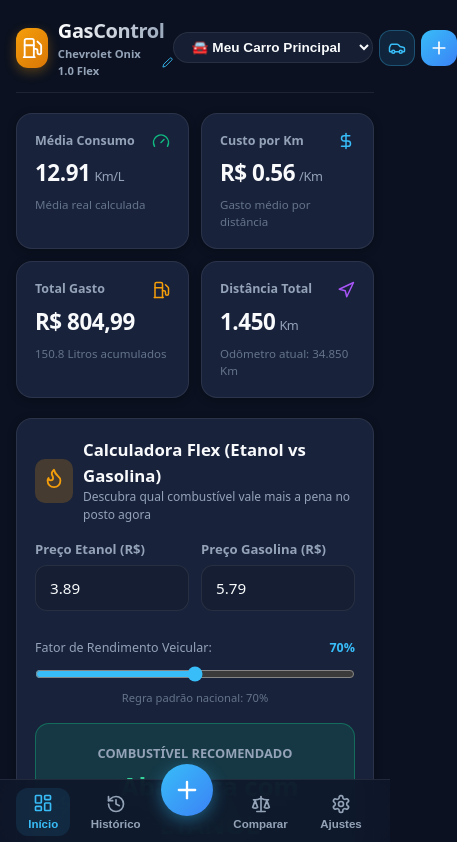
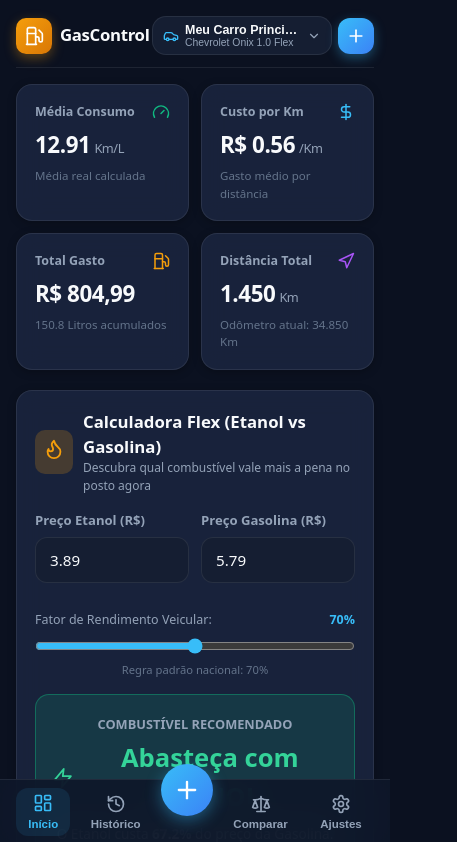
Before and after one commit to erickms11/gas-management, a React (Vite) app: page / in a window 390 px wide. Shown: the top 842 px of the page, 457 px wide, since content can reach past the window. Built offline with nearby package versions, Linux system fonts and the light colour scheme.

Commit message:
feat: redesign header with direct car selector dropdown and mobile-friendly layout

```diff
--- a/src/components/Header.tsx
+++ b/src/components/Header.tsx
@@ -1,5 +1,5 @@
-import React from 'react';
-import { Fuel, Plus, Edit2, Car } from 'lucide-react';
+import React, { useState } from 'react';
+import { Fuel, Plus, ChevronDown, Check, Car, Settings2, Trash2 } from 'lucide-react';
 import { Vehicle } from '../types/fuel';
 
 interface HeaderProps {
@@ -7,7 +7,6 @@ interface HeaderProps {
   activeVehicleId: string;
   onSelectVehicle: (id: string) => void;
   onOpenAddModal: () => void;
-  onOpenExportModal: () => void;
   onOpenVehicleModal: (vehicleToEdit?: Vehicle | null) => void;
 }
 
@@ -16,79 +15,102 @@ export const Header: React.FC<HeaderProps> = ({
   activeVehicleId,
   onSelectVehicle,
   onOpenAddModal,
-  onOpenExportModal,
   onOpenVehicleModal,
 }) => {
+  const [isDropdownOpen, setIsDropdownOpen] = useState(false);
   const activeVehicle = vehicles.find((v) => v.id === activeVehicleId) || vehicles[0];
 
   return (
-    <header className="app-header">
-      <div className="brand">
-        <div className="brand-icon">
-          <Fuel size={22} color="#ffffff" />
+    <>
+      <header
+        style={{
+          display: 'flex',
+          alignItems: 'center',
+          justifyContent: 'space-between',
+          gap: '8px',
+          marginBottom: '16px',
+          paddingBottom: '12px',
+          borderBottom: '1px solid var(--border-color)',
+          position: 'relative',
+        }}
+      >
+        {/* Esquerda: Logo GasControl */}
+        <div style={{ display: 'flex', alignItems: 'center', gap: '8px', flexShrink: 0 }}>
+          <div
+            style={{
+              width: '36px',
+              height: '36px',
+              borderRadius: '10px',
+              background: 'linear-gradient(135deg, #f59e0b, #d97706)',
+              display: 'flex',
+              alignItems: 'center',
+              justifyContent: 'center',
+              boxShadow: '0 4px 12px rgba(245, 158, 11, 0.35)',
+            }}
+          >
+            <Fuel size={20} color="#ffffff" />
           </div>
           <div>
-          <h1 className="brand-title">GasControl</h1>
-          <div style={{ display: 'flex', alignItems: 'center', gap: '6px' }}>
-            <span style={{ fontSize: '0.7rem', color: 'var(--text-muted)', fontWeight: 600 }}>
-              {activeVehicle ? `${activeVehicle.brand} ${activeVehicle.model}` : 'Gestão Veicular'}
+            <span style={{ fontSize: '1.05rem', fontWeight: 800, color: 'var(--text-main)', letterSpacing: '-0.02em', display: 'block', lineHeight: 1.1 }}>
+              GasControl
             </span>
-            {activeVehicle && (
-              <button
-                onClick={() => onOpenVehicleModal(activeVehicle)}
-                style={{
-                  background: 'none',
-                  border: 'none',
-                  padding: 0,
-                  cursor: 'pointer',
-                  color: 'var(--primary)',
-                  display: 'flex',
-                  alignItems: 'center',
-                }}
-                title="Editar este carro"
-              >
-                <Edit2 size={11} />
-              </button>
-            )}
-          </div>
           </div>
         </div>
 
-      <div style={{ display: 'flex', alignItems: 'center', gap: '6px' }}>
-        <select
-          className="vehicle-selector"
-          value={activeVehicleId}
-          onChange={(e) => onSelectVehicle(e.target.value)}
-        >
-          {vehicles.map((v) => (
-            <option key={v.id} value={v.id}>
-              🚘 {v.name}
-            </option>
-          ))}
-        </select>
-
-        {/* Botão para cadastrar novo carro */}
+        {/* Centro / Direita: Carro Ativo (Clicável) + Botão Abastecer */}
+        <div style={{ display: 'flex', alignItems: 'center', gap: '6px', minWidth: 0, flex: 1, justifyContent: 'flex-end' }}>
+          {/* Botão do Carro: Clicar abre a lista de carros para trocar, editar ou cadastrar novo */}
           <button
-          onClick={() => onOpenVehicleModal(null)}
+            type="button"
+            onClick={() => setIsDropdownOpen(!isDropdownOpen)}
             style={{
-            background: 'rgba(56, 189, 248, 0.12)',
-            border: '1px solid rgba(56, 189, 248, 0.3)',
-            borderRadius: '12px',
-            width: '36px',
-            height: '36px',
               display: 'flex',
               alignItems: 'center',
-            justifyContent: 'center',
-            color: 'var(--primary)',
+              gap: '6px',
+              background: 'var(--bg-surface)',
+              border: isDropdownOpen ? '1px solid var(--primary)' : '1px solid var(--border-color)',
+              borderRadius: '14px',
+              padding: '6px 10px',
+              color: 'var(--text-main)',
               cursor: 'pointer',
+              maxWidth: '180px',
+              textAlign: 'left',
+              transition: 'all 0.2s',
             }}
-          title="Cadastrar Novo Carro"
+            title="Clique para trocar ou gerenciar veículos"
           >
-          <Car size={18} />
+            <Car size={16} color="var(--primary)" style={{ flexShrink: 0 }} />
+            <div style={{ minWidth: 0, overflow: 'hidden' }}>
+              <div
+                style={{
+                  fontSize: '0.78rem',
+                  fontWeight: 700,
+                  whiteSpace: 'nowrap',
+                  overflow: 'hidden',
+                  textOverflow: 'ellipsis',
+                  color: 'var(--text-main)',
+                }}
+              >
+                {activeVehicle ? activeVehicle.name : 'Meu Carro'}
+              </div>
+              <div
+                style={{
+                  fontSize: '0.65rem',
+                  color: 'var(--text-muted)',
+                  whiteSpace: 'nowrap',
+                  overflow: 'hidden',
+                  textOverflow: 'ellipsis',
+                }}
+              >
+                {activeVehicle ? `${activeVehicle.brand} ${activeVehicle.model}` : 'Selecione'}
+              </div>
+            </div>
+            <ChevronDown size={14} color="var(--text-muted)" style={{ flexShrink: 0, marginLeft: '2px' }} />
           </button>
 
-        {/* Botão de novo abastecimento */}
+          {/* Botão Novo Abastecimento rápido */}
           <button
+            type="button"
             onClick={onOpenAddModal}
             style={{
               background: 'var(--primary-gradient)',
@@ -99,8 +121,10 @@ export const Header: React.FC<HeaderProps> = ({
               display: 'flex',
               alignItems: 'center',
               justifyContent: 'center',
-            color: '#fff',
+              color: '#ffffff',
               cursor: 'pointer',
+              flexShrink: 0,
+              boxShadow: '0 4px 12px rgba(56, 189, 248, 0.35)',
             }}
             title="Novo Abastecimento"
           >
@@ -108,5 +132,141 @@ export const Header: React.FC<HeaderProps> = ({
           </button>
         </div>
       </header>
+
+      {/* Menu Dropdown de Seleção / Edição do Carro */}
+      {isDropdownOpen && (
+        <div
+          onClick={() => setIsDropdownOpen(false)}
+          style={{
+            position: 'fixed',
+            top: 0,
+            left: 0,
+            right: 0,
+            bottom: 0,
+            background: 'rgba(0, 0, 0, 0.4)',
+            zIndex: 150,
+          }}
+        >
+          <div
+            onClick={(e) => e.stopPropagation()}
+            style={{
+              position: 'absolute',
+              top: '65px',
+              right: '16px',
+              width: 'calc(100vw - 32px)',
+              maxWidth: '340px',
+              background: '#151e32',
+              border: '1px solid var(--border-color)',
+              borderRadius: '16px',
+              boxShadow: '0 10px 30px rgba(0,0,0,0.5)',
+              padding: '12px',
+              display: 'flex',
+              flexDirection: 'column',
+              gap: '6px',
+              zIndex: 151,
+            }}
+          >
+            <div style={{ fontSize: '0.75rem', fontWeight: 700, color: 'var(--text-muted)', padding: '4px 6px', textTransform: 'uppercase' }}>
+              Selecione ou Edite o Veículo
+            </div>
+
+            {/* Lista dos veículos já cadastrados */}
+            <div style={{ display: 'flex', flexDirection: 'column', gap: '4px', maxHeight: '240px', overflowY: 'auto' }}>
+              {vehicles.map((v) => {
+                const isSelected = v.id === activeVehicleId;
+                return (
+                  <div
+                    key={v.id}
+                    style={{
+                      display: 'flex',
+                      alignItems: 'center',
+                      justifyContent: 'space-between',
+                      padding: '8px 10px',
+                      borderRadius: '10px',
+                      background: isSelected ? 'rgba(56, 189, 248, 0.12)' : 'transparent',
+                      border: isSelected ? '1px solid rgba(56, 189, 248, 0.3)' : '1px solid transparent',
+                    }}
+                  >
+                    {/* Clique para selecionar o carro ativo */}
+                    <div
+                      onClick={() => {
+                        onSelectVehicle(v.id);
+                        setIsDropdownOpen(false);
+                      }}
+                      style={{
+                        flex: 1,
+                        cursor: 'pointer',
+                        display: 'flex',
+                        alignItems: 'center',
+                        gap: '8px',
+                      }}
+                    >
+                      <Car size={16} color={isSelected ? 'var(--primary)' : 'var(--text-muted)'} />
+                      <div>
+                        <div style={{ fontSize: '0.85rem', fontWeight: 700, color: isSelected ? 'var(--primary)' : 'var(--text-main)' }}>
+                          {v.name}
+                        </div>
+                        <div style={{ fontSize: '0.7rem', color: 'var(--text-muted)' }}>
+                          {v.brand} {v.model} {v.year ? `(${v.year})` : ''}
+                        </div>
+                      </div>
+                    </div>
+
+                    {/* Botão de Editar este carro específico */}
+                    <button
+                      type="button"
+                      onClick={() => {
+                        setIsDropdownOpen(false);
+                        onOpenVehicleModal(v);
+                      }}
+                      style={{
+                        background: 'rgba(255, 255, 255, 0.08)',
+                        border: 'none',
+                        color: 'var(--text-main)',
+                        padding: '6px 8px',
+                        borderRadius: '8px',
+                        fontSize: '0.72rem',
+                        fontWeight: 600,
+                        cursor: 'pointer',
+                        display: 'flex',
+                        alignItems: 'center',
+                        gap: '4px',
+                      }}
+                      title="Editar dados deste carro"
+                    >
+                      <Settings2 size={13} />
+                      <span>Editar</span>
+                    </button>
+                  </div>
+                );
+              })}
+            </div>
+
+            {/* Linha divisória e Botão para cadastrar novo veículo */}
+            <div style={{ borderTop: '1px solid var(--border-color)', paddingTop: '8px', marginTop: '4px' }}>
+              <button
+                type="button"
+                onClick={() => {
+                  setIsDropdownOpen(false);
+                  onOpenVehicleModal(null);
+                }}
+                className="btn-primary"
+                style={{
+                  width: '100%',
+                  padding: '9px',
+                  fontSize: '0.82rem',
+                  display: 'flex',
+                  alignItems: 'center',
+                  justifyContent: 'center',
+                  gap: '6px',
+                }}
+              >
+                <Plus size={16} /> Cadastrar Novo Carro
+              </button>
+            </div>
+          </div>
+        </div>
+      )}
+    </>
   );
 };
```
Also changed, not shown: src/components/VehicleModal.tsx (line endings or trailing spaces). Lines whose indentation alone changed are shown as unchanged.
